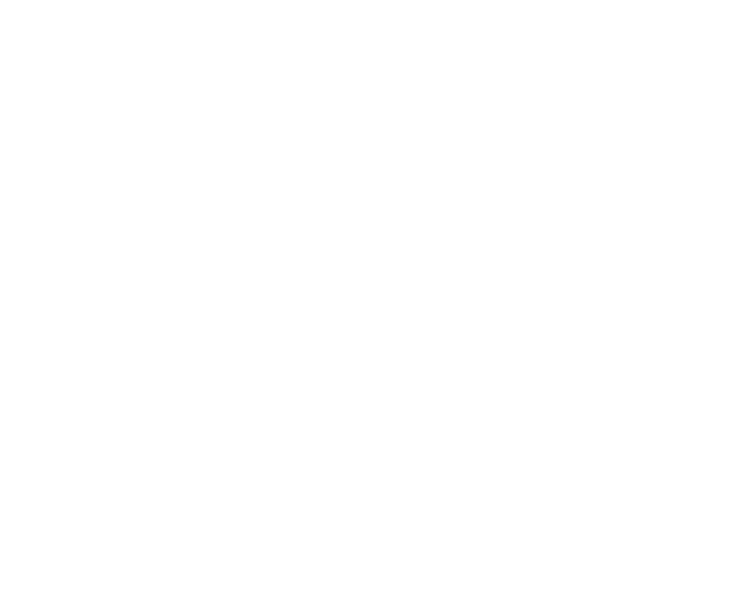
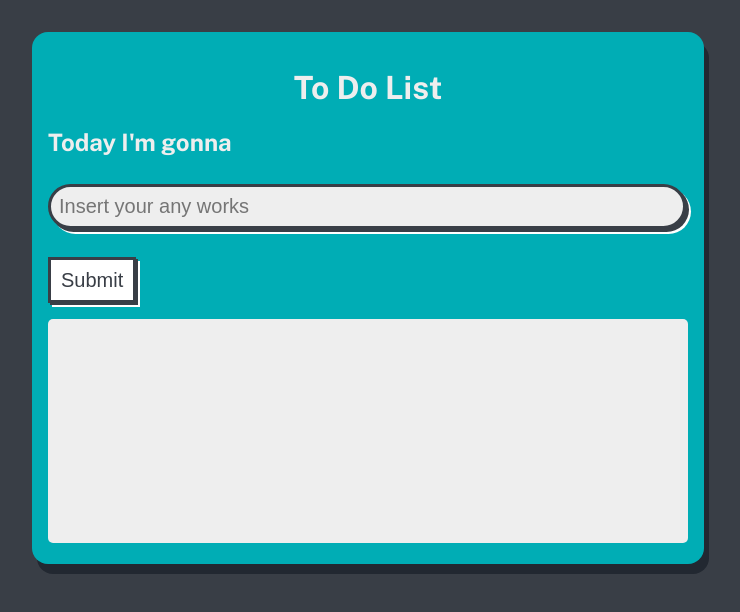
Before and after one commit to dts-kominfo-rea4a/challenge-dom-bungambohlah, a website: page index.html in a window 1280 px wide. Shown: the whole page, without its empty margins (272-1012 px from the left). Drawn offline with nearby package versions, Linux system fonts and the light colour scheme.

Commit message:
feat: :sparkles: add input, submit, and interactive todo list with some UI styles

```diff
--- /dev/null
+++ b/css/style.css
@@ -0,0 +1,109 @@
+* {
+  font-family: 'Public Sans', sans-serif;
+  background-color: #393E46;
+  color: #EEEEEE;
+}
+
+#app > * {
+  background-color: #00ADB5;
+  color: #EEEEEE;
+}
+
+input[type="text"] {
+  background-color : #EEEEEE;
+  color: #222831;
+  width: calc(100% - 16px);
+  border-radius: 150px;
+  padding: 8px;
+  padding-right: 0px;
+  margin: 8px;
+  margin-right: 0px;
+  margin-left: 0px;
+}
+
+.retro {
+  display: inline-block;
+  vertical-align: middle;
+  -webkit-user-select: none;
+  user-select: none;
+  padding: 0.375rem 0.75rem;
+  font-size: 1rem;
+  line-height: 1.0;
+  background: white;
+  color: #393E46;
+  font-size: 20px;
+  font-family: 'Roboto Mono', sans-serif;
+  font-weight: 400;
+  text-align: left;
+  border: 3px solid #393E46!important;
+  border-radius: 0;
+  box-shadow: 3px 3px #393E46, 5px 5px white;
+  padding-right: 5%;
+  margin-top: 20px;
+}
+
+.retro:hover {
+  color: #393E46;
+  background: white;
+  cursor: pointer;
+}
+
+.retro:active {
+  background-color: white!important;
+  color: #393E46!important;
+  box-shadow: 0px 0px white;
+  transform: translateX(5px) translateY(2px);
+}
+
+.rbtn-small {
+  box-shadow: 2px 2px #393E46, 4px 4px white;
+  padding:10px;
+}
+
+.rbtn-big {
+  box-shadow: 2px 2px #393E46, 3px 3px white;
+  padding: 20px;
+}
+
+ul {
+  list-style-type: square;
+  list-style-position: inside;
+  background-color: #eeeeee;
+  color: #393E46;
+  border-radius: 5px;
+  list-style-type: square;
+  width: 100%;
+  padding: 8px;
+  padding-right: 0px;
+  padding-left: 0px;
+  height: 13rem;
+  overflow: auto;
+}
+
+ul > * {
+  background-color: #eeeeee;
+  color: #393E46;
+}
+
+ul > li {
+  padding: 8px;
+  padding-left: 8px;
+}
+
+
+#app {
+  margin-left: auto;
+  margin-right: auto;
+  margin-top: 32px;
+  margin-bottom: 8px;
+  max-width: 640px;
+  height: 500px;
+  background-color: #00ADB5;
+  padding: 16px;
+  border-radius: 16px;
+  box-shadow: 5px 10px #222831;
+}
+
+#app h1 {
+  text-align: center;
+}
--- a/index.html
+++ b/index.html
@@ -5,37 +5,68 @@
     <meta http-equiv="X-UA-Compatible" content="IE=edge" />
     <meta name="viewport" content="width=device-width, initial-scale=1.0" />
     <title>Challenge - DOM</title>
+    <link rel="preconnect" href="https://fonts.googleapis.com">
+    <link href="https://fonts.googleapis.com/css2?family=Public+Sans:ital,wght@0,100;0,200;0,300;0,400;0,500;0,600;0,700;0,800;0,900;1,100;1,200;1,300;1,400;1,500;1,600;1,700;1,800;1,900&display=swap" rel="stylesheet">
+    <link rel="stylesheet" href="/css/style.css">
   </head>
   <body>
     <div id="app">
       <!-- TODO: Buatlah sebuah header dengan id todo-title -->
+      <h1 id="todo-title">To Do List</h1>
       <!-- TODO: Buatlah sebuah subtitle dengan id todo-subtitle -->
+      <h2 id="todo-subtitle">Today I'm gonna</h2>
 
       <!-- Section: input -->
       <!-- TODO: Buatlah sebuah input bertipe text dengan id todo-input -->
       <!-- TODO: Buatlah sebuah button dengan id todo-submit -->
+      <section>
+        <input type="text" name="todo-input" id="todo-input" title="To do" placeholder="Insert your any works" class="retro">
+        <button type="submit" id="todo-submit" class="retro rbtn-small">Submit</button>
+      </section>
 
       <!-- Section output -->
       <!-- TODO: Buatlah sebuah <ul> dengan id todo-output -->
+      <section>
+        <ul id="todo-output"></ul>
+      </section>
     </div>
 
     <!-- ! Untuk tantangan ini, script jangan diubah ke external js yah ! -->
     <script>
       // TODO: Deklarasi variable sesuai dengan kebutuhan di sini
-      let button;
-      let input;
-      let output;
+      let button = document.getElementById('todo-submit');
+      let input = document.getElementById('todo-input');
+      let output = document.getElementById('todo-output');
 
       // TODO: Buatlah sebuah fungsi dengan nama fnClickHandler
       // Fungsi yang digunakan untuk menambahkan tulisan
       // Jangan ubah cara deklarasi fungsinya, cukup isi saja
-      function fnClickHandler(toDoItem) {}
+      function fnClickHandler(toDoItem) {
+        const listItem = document.createElement('li');
+        listItem.id = 'todo-li-output'
+        listItem.textContent = toDoItem;
+
+        // append list ke dalam output
+        output.appendChild(listItem);
+
+        // hapus text input
+        input.value = "";
+      }
 
       // TODO: register event onclick / addEventListener untuk button
       // akan menjalankan fungsi fnClickHandler
+      button.addEventListener('click', () => fnClickHandler(input.value));
 
       // TODO: register event onkeypress / addEventListener untuk input
       // sehingga saat di input ditekan enter akan menjalankan fungsi fnClickHandler juga
+      input.addEventListener("keypress", function(event) {
+        console.log('test');
+        if (event.key === 'Enter') {
+          console.log('event.key', event.key);
+          event.preventDefault();
+          fnClickHandler(input.value);
+        }
+      });
     </script>
   </body>
 </html>
```
